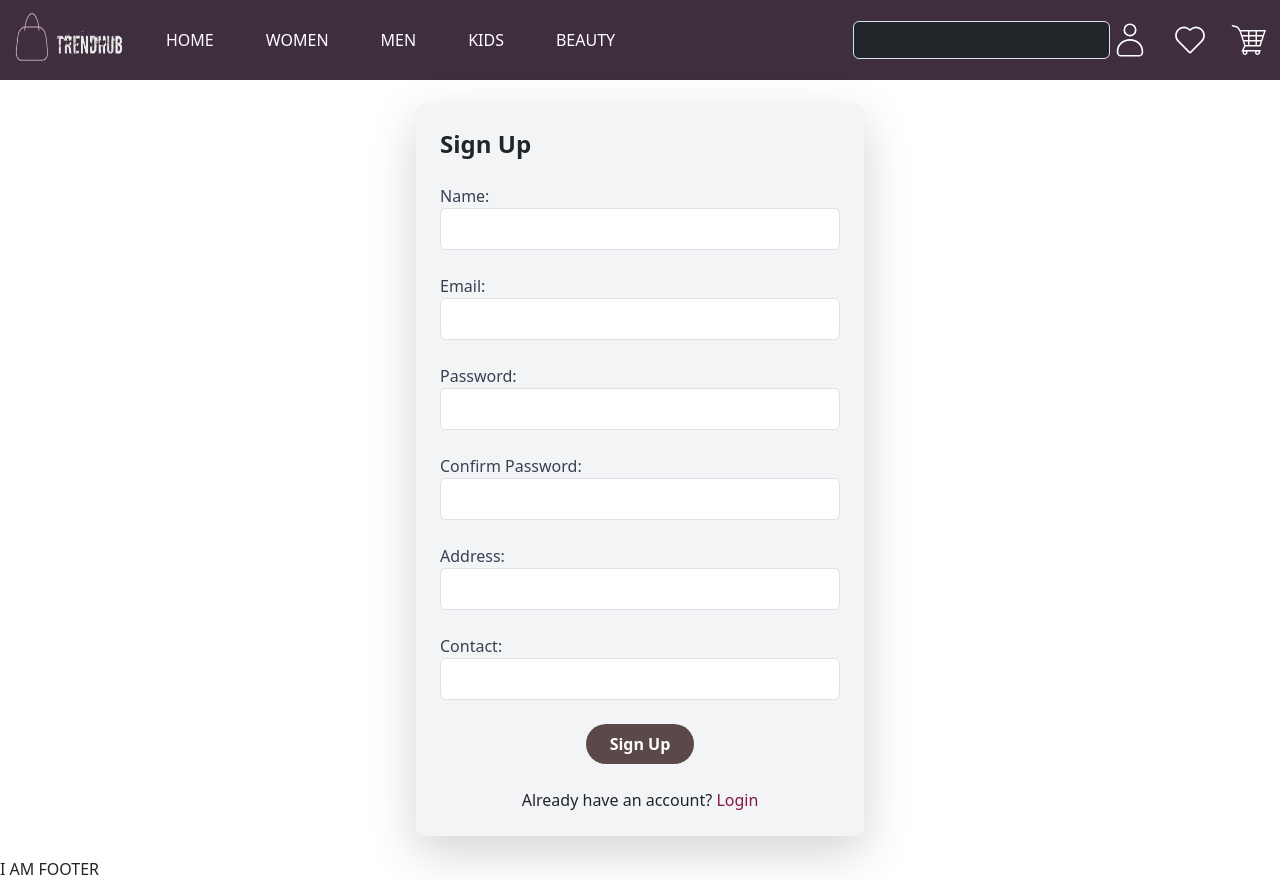
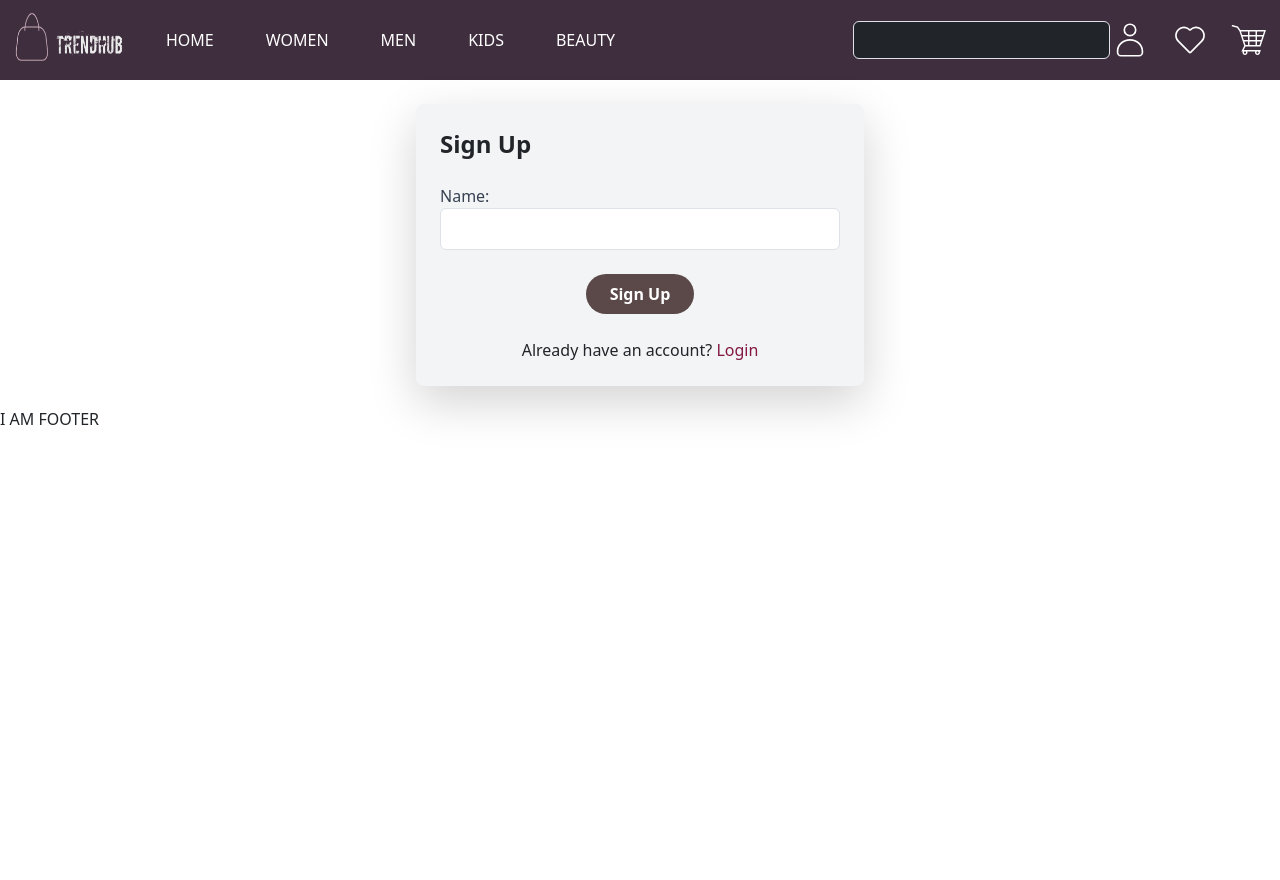
Before and after one commit to SaumyaSingh1/TrendHub, a React (Vite) app in the folder Frontend/: page /signup in a window 1280 px wide. After the commit the page ends 800 px from the top, so only its background shows below. Built offline with nearby package versions, Linux system fonts and the light colour scheme; no server answers.

Commit message:
Signup ts error fix

```diff
--- a/Frontend/src/component/Signup.tsx
+++ b/Frontend/src/component/Signup.tsx
@@ -1,17 +1,18 @@
-import  {  useState } from 'react';
-import { Link,useNavigate } from 'react-router-dom';
-import {backendUrl} from '../utils/config'
-import axios from 'axios'
+import  { useState, FormEvent, ChangeEvent } from 'react'; // Import ChangeEvent
+import { Link, useNavigate } from 'react-router-dom';
+import { backendUrl } from '../utils/config';
+import axios from 'axios';
+
 const SignupForm = () => {
-  const navigate=useNavigate();
-  const [name, setName] = useState('');
-  const [email, setEmail] = useState('');
-  const [password, setPassword] = useState('');
-  const [confirmPassword, setConfirmPassword] = useState('');
-  const [address, setAddress] = useState('');
-  const [contact, setContact] = useState('');
+  const navigate = useNavigate();
+  const [name, setName] = useState<string>('');
+  const [email, setEmail] = useState<string>('');
+  const [password, setPassword] = useState<string>('');
+  const [confirmPassword, setConfirmPassword] = useState<string>('');
+  const [address, setAddress] = useState<string>('');
+  const [contact, setContact] = useState<string>('');
 
-  const handleSubmit = async (e:any) => {
+  const handleSubmit = async (e: FormEvent<HTMLFormElement>) => {
     e.preventDefault();
 
     if (password !== confirmPassword) {
@@ -28,16 +29,47 @@ const SignupForm = () => {
     };
 
     try {
-     await axios.post(backendUrl+'/auth/signup', userData);
+      await axios.post(`${backendUrl}/auth/signup`, userData);
 
       console.log('User signed up successfully');
       // Redirect or show success message
-      navigate('/login')
-    } catch (error:any) {
-      console.error('Error signing up:', error.message);
+      navigate('/login');
+    } catch (error) {
+      if (error instanceof Error) {
+        console.error('Error signing up:', error.message);
+      } else {
+        console.error('Unknown error:', error);
+      }
       // Show error message to the user
     }
   };
+
+  const handleChange = (e: ChangeEvent<HTMLInputElement>) => { // Define the type of the event
+    const { name, value } = e.target;
+    switch (name) {
+      case 'name':
+        setName(value);
+        break;
+      case 'email':
+        setEmail(value);
+        break;
+      case 'password':
+        setPassword(value);
+        break;
+      case 'confirmPassword':
+        setConfirmPassword(value);
+        break;
+      case 'address':
+        setAddress(value);
+        break;
+      case 'contact':
+        setContact(value);
+        break;
+      default:
+        break;
+    }
+  };
+
   return (
     <div className="max-w-md mx-auto m-4 p-6 bg-gray-100 rounded-lg shadow-lg">
       <h2 className="text-2xl font-semibold mb-4">Sign Up</h2>
@@ -47,70 +79,16 @@ const SignupForm = () => {
           <input
             type="text"
             id="name"
+            name="name"
             value={name}
-            onChange={(e) => setName(e.target.value)}
+            onChange={handleChange} // Use handleChange for all input elements
             className="w-full px-4 py-2 border rounded-md focus:outline-none focus:border-blue-500"
             required
           />
         </div>
-        <div className="mb-4">
-          <label htmlFor="email" className="block text-gray-700">Email:</label>
-          <input
-            type="email"
-            id="email"
-            value={email}
-            onChange={(e) => setEmail(e.target.value)}
-            className="w-full px-4 py-2 border rounded-md focus:outline-none focus:border-blue-500"
-            required
-          />
-        </div>
-        <div className="mb-4">
-          <label htmlFor="password" className="block text-gray-700">Password:</label>
-          <input
-            type="password"
-            id="password"
-            value={password}
-            onChange={(e) => setPassword(e.target.value)}
-            className="w-full px-4 py-2 border rounded-md focus:outline-none focus:border-blue-500"
-            required
-          />
-        </div>
-        <div className="mb-4">
-          <label htmlFor="confirmPassword" className="block text-gray-700">Confirm Password:</label>
-          <input
-            type="password"
-            id="confirmPassword"
-            value={confirmPassword}
-            onChange={(e) => setConfirmPassword(e.target.value)}
-            className="w-full px-4 py-2 border rounded-md focus:outline-none focus:border-blue-500"
-            required
-          />
-        </div>
-        <div className="mb-4">
-          <label htmlFor="address " className="block text-gray-700">Address:</label>
-          <input
-            type="text"
-            id="address"
-            value={address}
-            onChange={(e) => setAddress(e.target.value)}
-            className="w-full px-4 py-2 border rounded-md focus:outline-none focus:border-blue-500"
-
-          />
-        </div>
-        <div className="mb-4">
-          <label htmlFor="contact" className="block text-gray-700">Contact:</label>
-          <input
-            type="text"
-            id="contact"
-            value={contact}
-            onChange={(e) => setContact(e.target.value)}
-            className="w-full px-4 py-2 border rounded-md focus:outline-none focus:border-blue-500"
-
-          />
-        </div>
+        {/* Other input fields */}
         <div className="mb-4 flex justify-center">
-          <button type="submit" className="bg-customColor hover:bg-customColor-hover
-             text-white font-bold py-2 px-4 rounded-full">Sign Up</button>
+          <button type="submit" className="bg-customColor hover:bg-customColor-hover text-white font-bold py-2 px-4 rounded-full">Sign Up</button>
         </div>
       </form>
       <div className="text-center">
```
